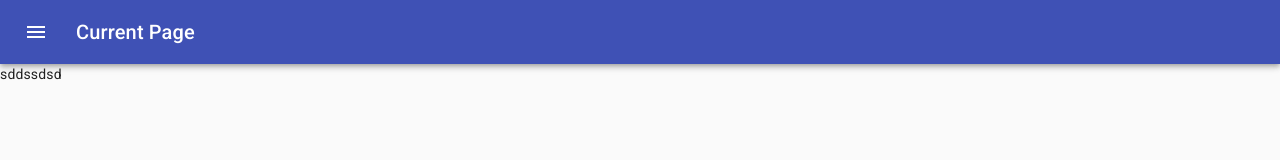
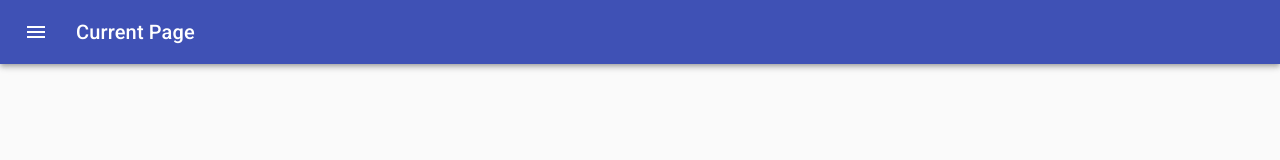
Before and after one commit to sheldonfries/rohoTables, a React (Create React App) app in the folder client/: page / in a window 1280 px wide. Shown: the top 160 px of the page. Built offline with nearby package versions, Linux system fonts and the light colour scheme.

Commit message:
moved overallafter team in players details

```diff
--- a/client/src/pages/Home.js
+++ b/client/src/pages/Home.js
@@ -1,5 +1,5 @@
 import React from 'react';
 
 export default function Home() {
-  return <div>sddssdsd</div>;
+  return <div></div>;
 }
--- a/client/src/pages/PlayerDetails.js
+++ b/client/src/pages/PlayerDetails.js
@@ -66,7 +66,6 @@ function PlayerDetails(props) {
         }}
         columns={[
           { title: 'Season', field: 'draft_season_name' },
-          { title: 'Overall', field: 'draft_overall' },
           {
             title: 'Team',
             field: 'draft_team_name',
@@ -79,6 +78,7 @@ function PlayerDetails(props) {
                 />
               ) : null,
           },
+          { title: 'Overall', field: 'draft_overall' },
           { title: 'Grade', field: 'rating' },
           { title: 'Comparable', field: 'draft_comparable' },
         ]}
```
